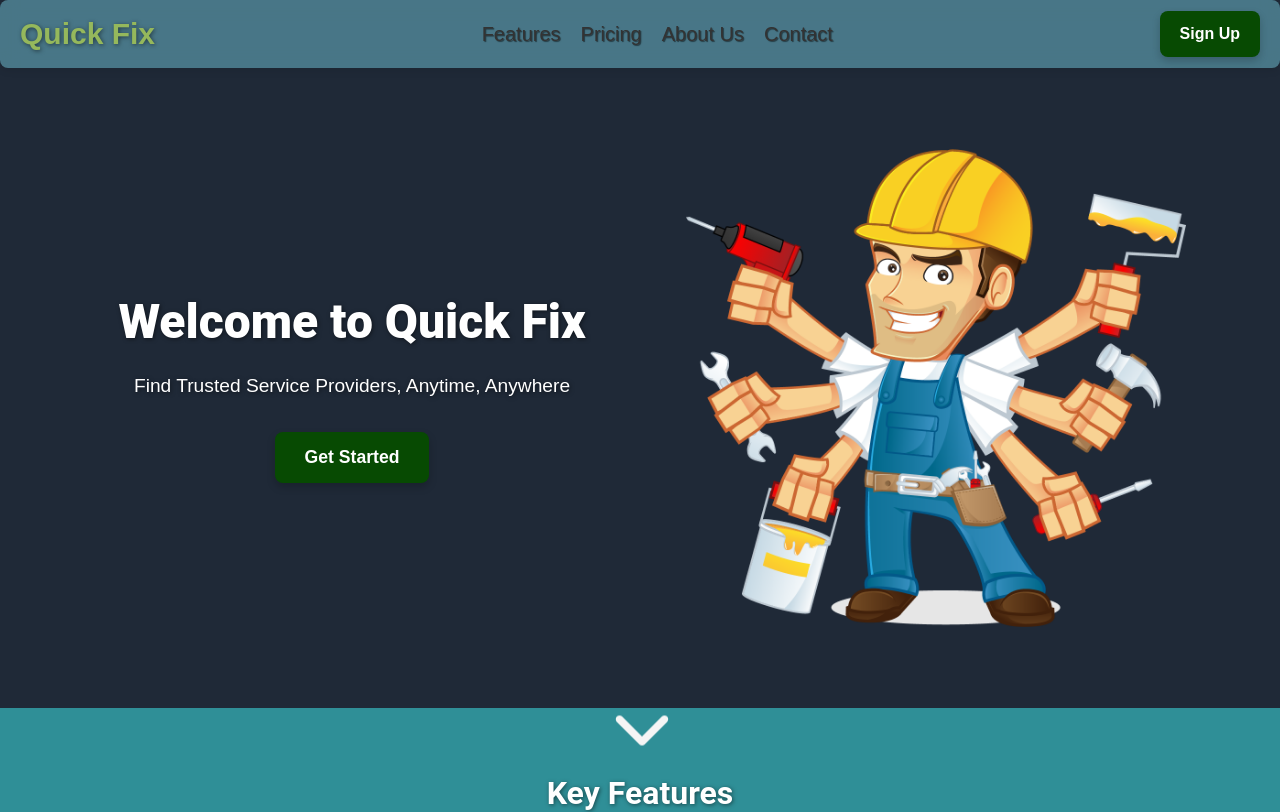
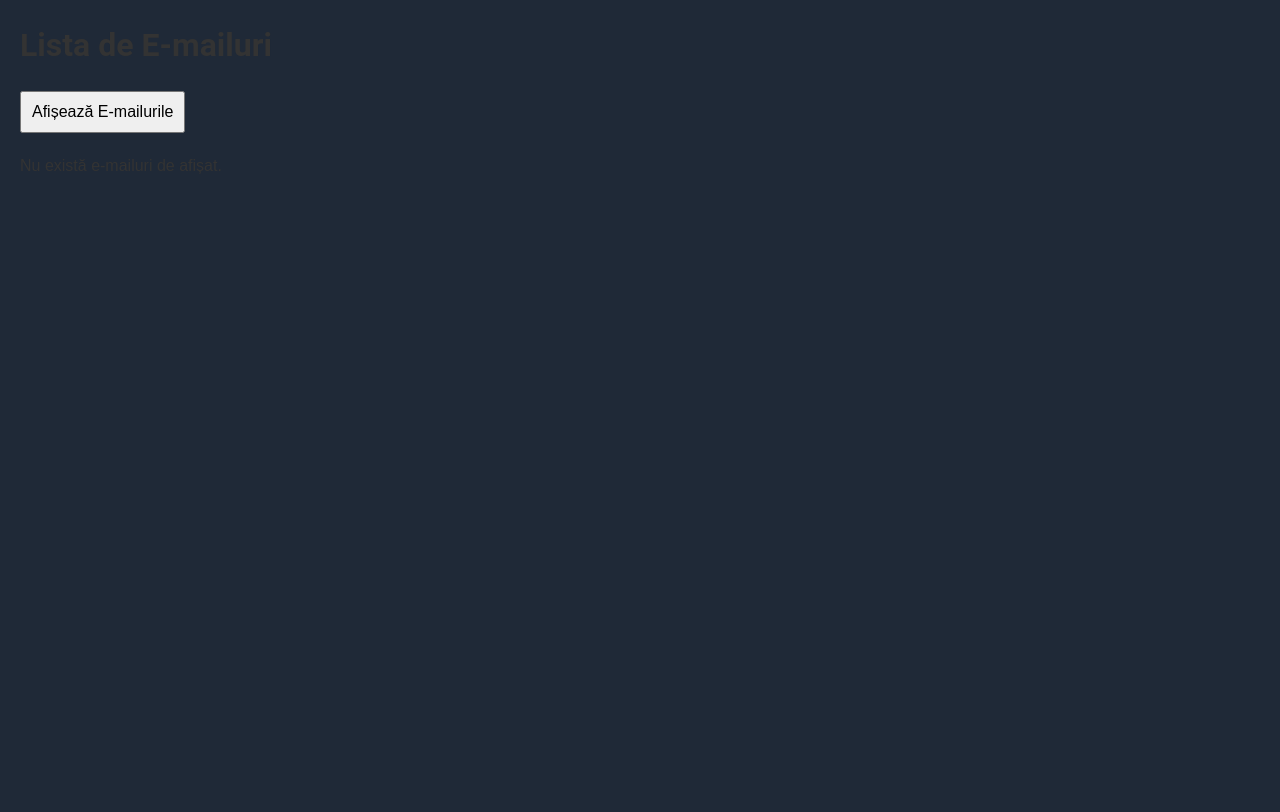
Before and after one commit to andreeas11/landing, a React (Create React App) app: page /sendN in a window 1280 px wide. Shown: the top 812 px of the page. Built offline with nearby package versions, Linux system fonts and the light colour scheme.

Commit message:
add get email list and send email methods

```diff
--- a/package.json
+++ b/package.json
@@ -7,6 +7,7 @@
     "@testing-library/jest-dom": "^5.17.0",
     "@testing-library/react": "^13.4.0",
     "@testing-library/user-event": "^13.5.0",
+    "emailjs-com": "^3.2.0",
     "firebase": "^11.0.2",
     "landing-js": "file:",
     "lucide-react": "^0.456.0",
@@ -14,6 +15,7 @@
     "react": "^18.3.1",
     "react-dom": "^18.3.1",
     "react-icons": "^5.3.0",
+    "react-router-dom": "^7.0.1",
     "react-scripts": "5.0.1",
     "web-vitals": "^2.1.4"
   },
--- a/src/App.js
+++ b/src/App.js
@@ -1,14 +1,25 @@
 import LandingPage from './components/LandingPage';
 import './styles.css';
 import { CSPostHogProvider } from './providers'
+import { BrowserRouter as Router, Route, Routes } from "react-router-dom";
+import SendNewsletter from './components/SendNewsletter';
 
 function App() {
+  // return (
+  //   // <CSPostHogProvider>
+
+  //     <div>
+  //       <LandingPage />
+  //     </div>
+  //   // </CSPostHogProvider>
+  // );
   return (
-    // <CSPostHogProvider>
-      <div>
-        <LandingPage />
-      </div>
-    // </CSPostHogProvider>
+    <Router>
+      <Routes>
+        <Route path="/landing" element={<LandingPage />}/>
+        <Route path="/sendN" element={<SendNewsletter />} />
+      </Routes>
+    </Router>
   );
 }
 
--- /dev/null
+++ b/src/components/SendNewsletter.js
@@ -0,0 +1,86 @@
+import React, { useState } from "react";
+import { collection, getDocs } from "firebase/firestore";
+import { firestore } from "../firebase";
+import emailjs from "emailjs-com";
+
+
+const SendNewsletter = () => {
+    const [emails, setEmails] = useState([]); // Stochează lista de e-mailuri
+  const [loading, setLoading] = useState(false); // Indicator de încărcare
+  const [sending, setSending] = useState(false); // Indicator pentru trimitere e-mailuri
+
+  // Funcția pentru a prelua e-mailurile din Firestore
+  const getEmailList = async () => {
+    setLoading(true); // Pornim indicatorul de încărcare
+    try {
+      const querySnapshot = await getDocs(collection(firestore, "newsletter"));
+      const emailList = querySnapshot.docs.map((doc) => doc.data().email);
+      setEmails(emailList); // Actualizăm starea cu e-mailurile
+    } catch (error) {
+      console.error("Error fetching email list: ", error);
+    } finally {
+      setLoading(false); // Oprim indicatorul de încărcare
+    }
+  };
+
+  // Funcția pentru trimiterea e-mailurilor
+  const sendEmails = async () => {
+    const serviceID = "service_jsbcqwi";
+    const templateID = "template_kjquhxx";
+    const userID = "GhWFcjyPcOB5NbmWF";
+
+    try {
+      for (const email of emails) {
+        const templateParams = {
+          to_email: email, // Destinatar
+          message: "Acesta este un test.", // Mesaj
+        };
+        await emailjs.send(serviceID, templateID, templateParams, userID);
+        console.log(`E-mail trimis către: ${email}`);
+      }
+      alert("E-mailurile au fost trimise cu succes!");
+    } catch (error) {
+      console.error("Error sending emails: ", error);
+      alert("A apărut o eroare la trimiterea e-mailurilor.");
+    } finally {
+      setSending(false); // Oprim indicatorul de trimitere
+    }
+  };
+
+  return (
+    <div style={{ padding: "20px", fontFamily: "Arial" }}>
+      <h1>Lista de E-mailuri</h1>
+
+      {/* Buton pentru a afișa lista de e-mailuri */}
+      <button onClick={getEmailList} style={{ padding: "10px", fontSize: "16px" }}>
+        {loading ? "Se încarcă..." : "Afișează E-mailurile"}
+      </button>
+
+      {/* Lista de e-mailuri */}
+      <ul style={{ marginTop: "20px" }}>
+        {emails.length > 0 ? (
+          emails.map((email, index) => (
+            <li key={index} style={{ margin: "5px 0" }}>
+              {email}
+            </li>
+          ))
+        ) : (
+          !loading && <p>Nu există e-mailuri de afișat.</p>
+        )}
+      </ul>
+
+      {/* Buton pentru a trimite e-mailuri */}
+      {emails.length > 0 && (
+        <button
+          onClick={sendEmails}
+          style={{ padding: "10px", fontSize: "16px", marginTop: "20px" }}
+          disabled={sending}
+        >
+          {sending ? "Se trimit e-mailurile..." : "Trimite E-mailuri"}
+        </button>
+      )}
+    </div>
+  );
+};
+
+export default SendNewsletter;
```
Also changed, not shown: 1 other file (tests, documents, lock files or other folders).
